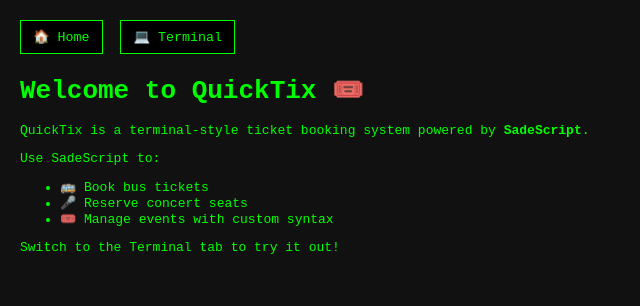
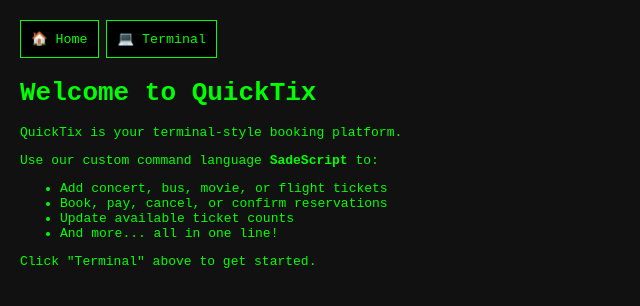
Before and after one commit to daryn-brown/Custom-Language-With-Compiler, a plain HTML site: page static/index.html in a window 1280 px wide. Both pictures are taken after a click on the button "🏠 Home". Shown: the whole page, without its empty margins (0-640 px from the left). Drawn offline with Linux system fonts and the light colour scheme.

Commit message:
add tabs for navigation

```diff
--- a/static/index.html
+++ b/static/index.html
@@ -2,8 +2,13 @@
 <html lang="en">
 <head>
   <meta charset="UTF-8" />
-  <title>QuickTix - SadeScript CLI</title>
+  <meta name="viewport" content="width=device-width, initial-scale=1.0" />
+  <title>QuickTix</title>
   <style>
+    * {
+      box-sizing: border-box;
+    }
+
     body {
       background: #111;
       color: #0f0;
@@ -12,7 +17,11 @@
       padding: 20px;
     }
 
-    nav {
+    .hidden {
+      display: none;
+    }
+
+    #nav {
       margin-bottom: 20px;
     }
 
@@ -20,27 +29,23 @@
       background: #000;
       color: #0f0;
       border: 1px solid #0f0;
-      padding: 8px 12px;
+      padding: 10px;
       font-family: monospace;
-      margin-right: 10px;
       cursor: pointer;
     }
 
-    .page {
-      display: none;
-    }
-
-    #home {
-      display: block;
+    #home, #terminal {
+      max-width: 100%;
     }
 
     #output {
       white-space: pre-wrap;
-      margin-bottom: 10px;
       height: 400px;
       overflow-y: auto;
       border: 1px solid #0f0;
       padding: 10px;
+      background-color: #000;
+      margin-bottom: 10px;
     }
 
     #input {
@@ -48,34 +53,45 @@
       background: #000;
       color: #0f0;
       border: 1px solid #0f0;
-      padding: 10px;
+      padding: 12px;
       font-family: monospace;
+      font-size: 16px;
+    }
+
+    @media (max-width: 600px) {
+      body {
+        padding: 10px;
+      }
+
+      #input {
+        font-size: 14px;
+        padding: 10px;
+      }
     }
   </style>
 </head>
 <body>
-
-  <!-- Navigation -->
-  <nav>
-    <button onclick="showPage('home')">🏠 Home</button>
-    <button onclick="showPage('terminal')">💻 Terminal</button>
-  </nav>
-
-  <!-- Homepage -->
-  <div id="home" class="page">
-    <h1>Welcome to QuickTix 🎟️</h1>
-    <p>QuickTix is a terminal-style ticket booking system powered by <strong>SadeScript</strong>.</p>
-    <p>Use SadeScript to:</p>
-    <ul>
-      <li>🚌 Book bus tickets</li>
-      <li>🎤 Reserve concert seats</li>
-      <li>🎟️ Manage events with custom syntax</li>
-    </ul>
-    <p>Switch to the Terminal tab to try it out!</p>
+  <div id="nav">
+    <button onclick="showHome()">🏠 Home</button>
+    <button onclick="showTerminal()">💻 Terminal</button>
   </div>
 
-  <!-- Terminal Page -->
-  <div id="terminal" class="page">
+  <!-- Home page section -->
+  <div id="home">
+    <h1>Welcome to QuickTix</h1>
+    <p>QuickTix is your terminal-style booking platform.</p>
+    <p>Use our custom command language <strong>SadeScript</strong> to:</p>
+    <ul>
+      <li>Add concert, bus, movie, or flight tickets</li>
+      <li>Book, pay, cancel, or confirm reservations</li>
+      <li>Update available ticket counts</li>
+      <li>And more... all in one line!</li>
+    </ul>
+    <p>Click "Terminal" above to get started.</p>
+  </div>
+
+  <!-- Terminal CLI section -->
+  <div id="terminal" class="hidden">
     <div id="output"></div>
     <input
       id="input"
@@ -85,25 +101,22 @@
     />
   </div>
 
-  <!-- Script -->
   <script>
-    function showPage(pageId) {
-      document.querySelectorAll('.page').forEach(p => p.style.display = 'none');
-      document.getElementById(pageId).style.display = 'block';
+    function showHome() {
+      document.getElementById("home").classList.remove("hidden");
+      document.getElementById("terminal").classList.add("hidden");
+    }
 
-      // Refocus input on terminal switch
-      if (pageId === 'terminal') {
-        setTimeout(() => {
-          const input = document.getElementById("input");
-          if (input) input.focus();
-        }, 50);
-      }
+    function showTerminal() {
+      document.getElementById("terminal").classList.remove("hidden");
+      document.getElementById("home").classList.add("hidden");
+      document.getElementById("input").focus();
     }
 
     const input = document.getElementById("input");
     const output = document.getElementById("output");
 
-    input?.addEventListener("keydown", async function (e) {
+    input.addEventListener("keydown", async function (e) {
       if (e.key === "Enter") {
         const command = input.value
           .replace(/[“”]/g, '"')
@@ -114,9 +127,8 @@
         const res = await fetch("/run", {
           method: "POST",
           headers: { "Content-Type": "application/json" },
-          body: JSON.stringify({ command })
+          body: JSON.stringify({ command }),
         });
-
         const data = await res.text();
         appendToOutput(data);
       }
@@ -127,6 +139,5 @@
       output.scrollTop = output.scrollHeight;
     }
   </script>
-
 </body>
 </html>
```
